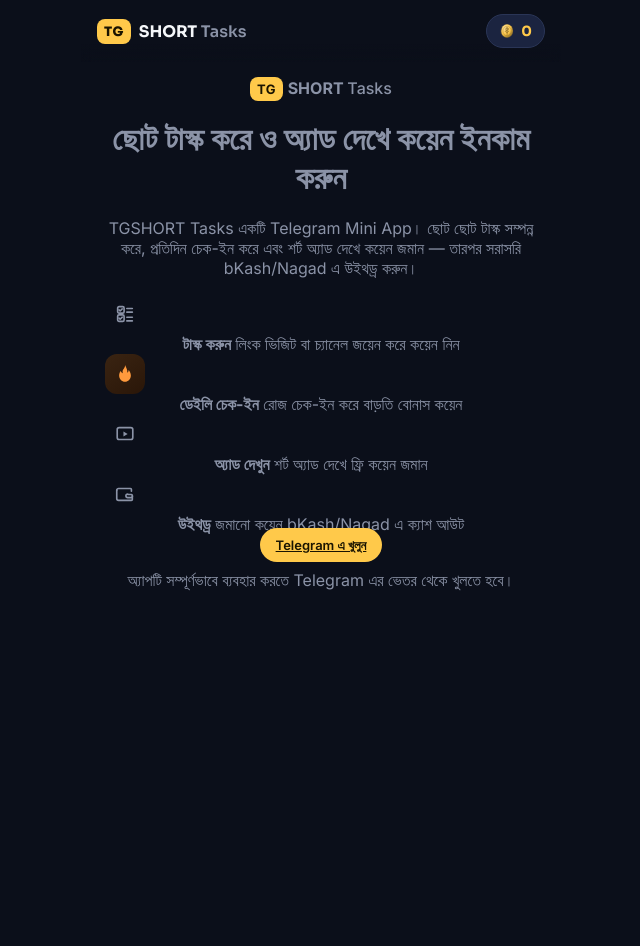
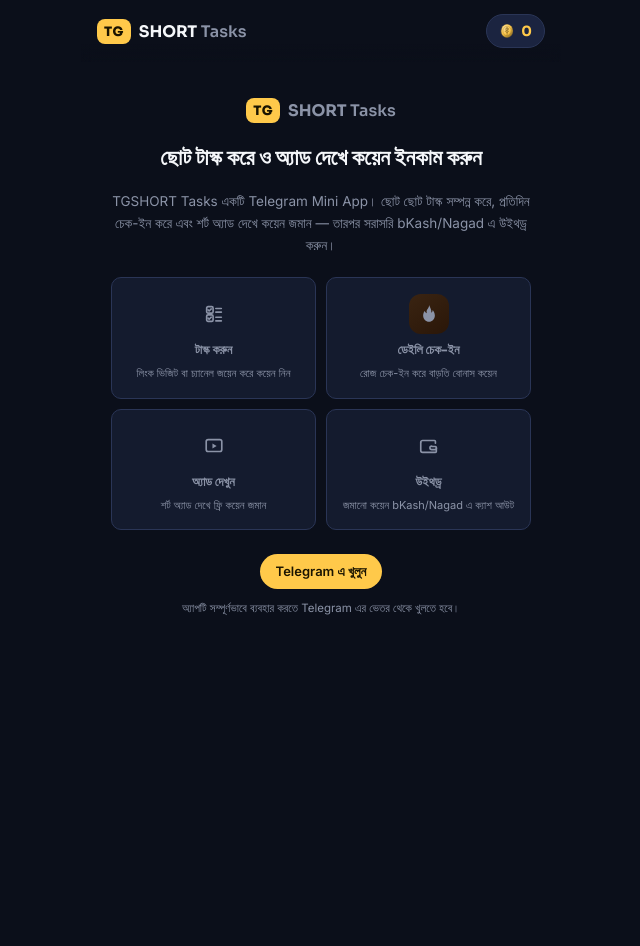
Before and after one commit to shohagkumarofficial/TGSHORTBOT, a Django app: template core/templates/core/index.html in a window 1280 px wide. Shown: the whole page, without its empty margins (319-959 px from the left). Before the commit the page ends 591 px from the top, so only its background shows below. Run offline with Django 5.2, Linux system fonts and the light colour scheme; the template is opened without the code that fills it: most values are stand-ins (such as "Sample title", 1, 10 or a date in 2020); some libraries are stand-ins or nearby versions.

Commit message:
Add files via upload

```diff
--- a/core/static/core/style.css
+++ b/core/static/core/style.css
@@ -98,6 +98,37 @@
 }
 @keyframes spin{ to{ transform: rotate(360deg); } }
 .error-title{ color: var(--text); font-weight:700; font-size:16px; }
+
+/* ============ Fallback landing page (Telegram এর বাইরে থেকে খোলা হলে) ============ */
+.fallback-state{
+  min-height:100vh; align-items:stretch; justify-content:flex-start;
+  text-align:left; padding: 36px 20px 48px;
+}
+.fallback-inner{
+  max-width:420px; margin:0 auto;
+  display:flex; flex-direction:column; align-items:center; text-align:center; gap:16px;
+}
+.fallback-brand{ display:flex; align-items:center; gap:8px; font-family: var(--font-display); }
+.fallback-title{
+  font-family: var(--font-display); font-weight:800; font-size:22px;
+  color: var(--text); margin:4px 0 0; line-height:1.4;
+}
+.fallback-sub{ color: var(--text-dim); font-size:13.5px; line-height:1.65; margin:0; }
+.fallback-features{
+  display:grid; grid-template-columns:1fr 1fr; gap:10px;
+  width:100%; margin-top:4px;
+}
+.fallback-feature{
+  background: var(--surface); border:1px solid var(--border); border-radius: var(--radius-sm);
+  padding:16px 10px; display:flex; flex-direction:column; align-items:center; gap:8px;
+}
+.fallback-feature b{ font-family: var(--font-display); font-size:12.5px; }
+.fallback-feature span{ font-size:11px; color: var(--text-dim); line-height:1.45; }
+.fallback-cta{
+  margin-top:8px; padding:12px 30px; font-size:14px;
+  text-decoration:none; display:inline-block;
+}
+.fallback-note{ color: var(--text-dim); font-size:11.5px; margin:-4px 0 0; }
 
 /* ============ Sections ============ */
 .tab-panel{ display:none; padding: 4px 16px 16px; animation: fadein .25s ease; }
```
